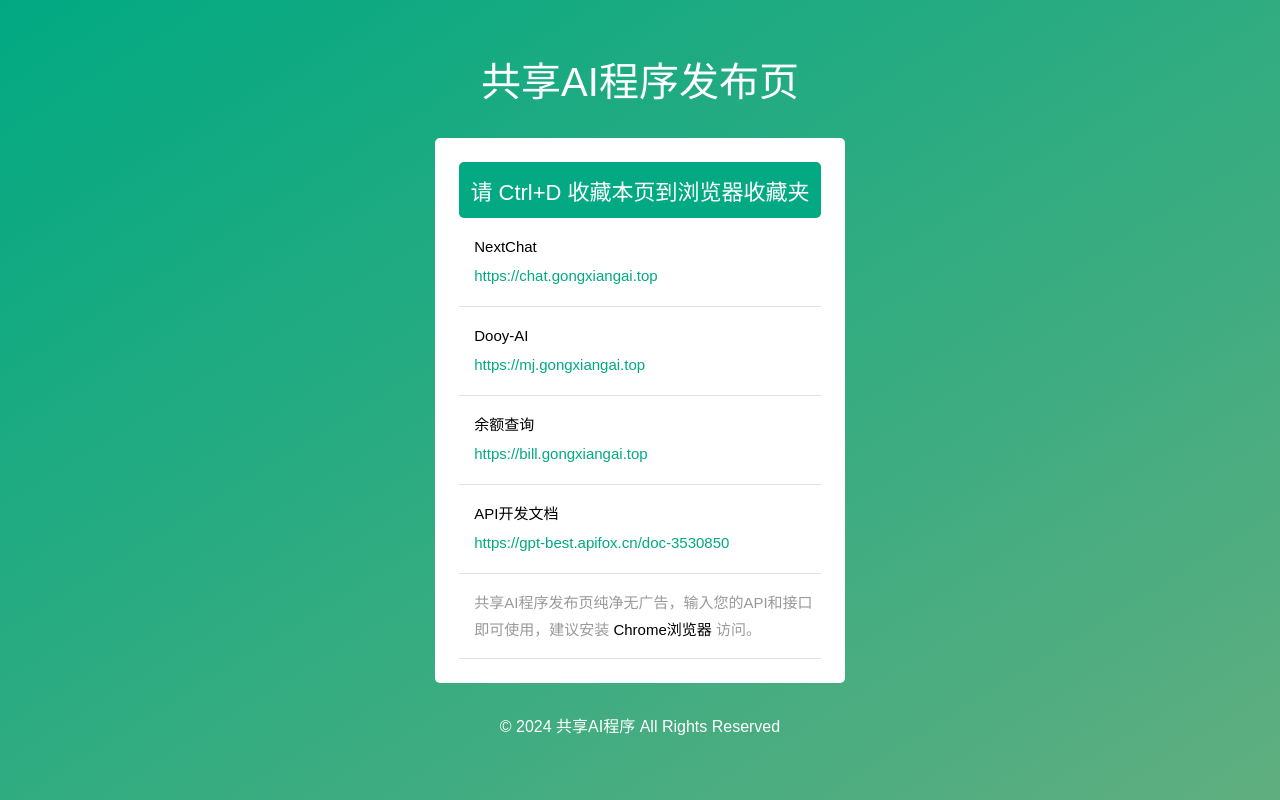
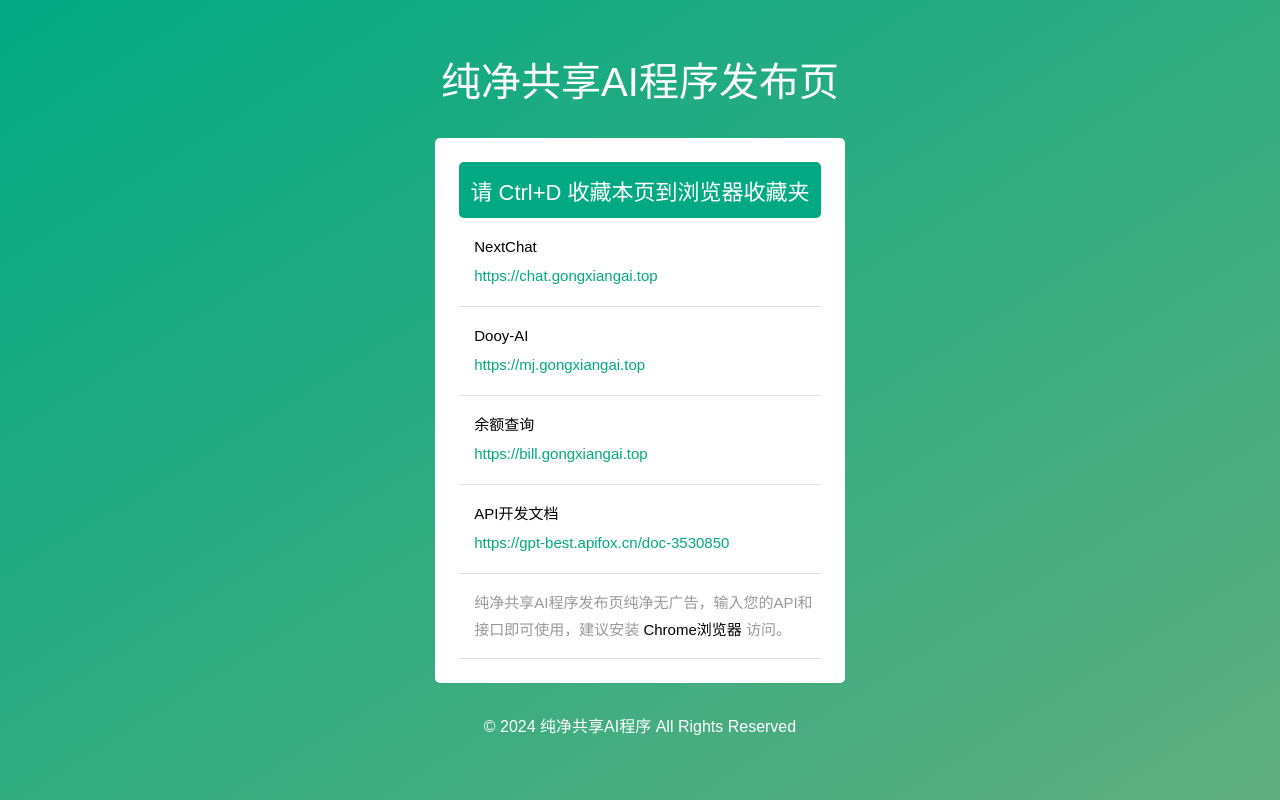
Before and after one commit to sunsky89757/gongxiangai, a plain HTML site: page index.html in a window 1280 px wide. Drawn offline with Linux system fonts and the light colour scheme.

Commit message:
Update index.html

```diff
--- a/index.html
+++ b/index.html
@@ -8,8 +8,8 @@
     <meta name="Description" content="">
     <meta name="viewport" content="width=device-width, initial-scale=1, shrink-to-fit=no">
     <link rel="favicon" href="favicon.ico">
-    <title>共享开源AI程序</title>
-    <meta name="description" content="共享开源AI程序" />
+    <title>纯净共享开源AI程序</title>
+    <meta name="description" content="纯净共享开源AI程序" />
     <style>
         .iconfont {
             font-family: iconfont !important;
@@ -504,7 +504,7 @@
     <div id="all">
         <div class="wrapper">
             <div class="main">
-                <h1>共享AI程序发布页</h1>
+                <h1>纯净共享AI程序发布页</h1>
                 <div class="content">
                     <div class="content-top">
                         <h2>请 Ctrl+D 收藏本页到浏览器收藏夹</h2>
@@ -530,11 +530,11 @@
                                 </span></span>
                             </li>
                             <li>
-                                <span> 共享AI程序发布页纯净无广告，输入您的API和接口即可使用，建议安装<a href="https://www.google.cn/chrome/" target="_blank"> Chrome浏览器 </a> 访问。 <span>
+                                <span> 纯净共享AI程序发布页纯净无广告，输入您的API和接口即可使用，建议安装<a href="https://www.google.cn/chrome/" target="_blank"> Chrome浏览器 </a> 访问。 <span>
                         </ul>
                     </div>
                 </div>
-                <p class="footer">© 2024 共享AI程序 All Rights Reserved</p>
+                <p class="footer">© 2024 纯净共享AI程序 All Rights Reserved</p>
             </div>
         </div>
     </div>
```
